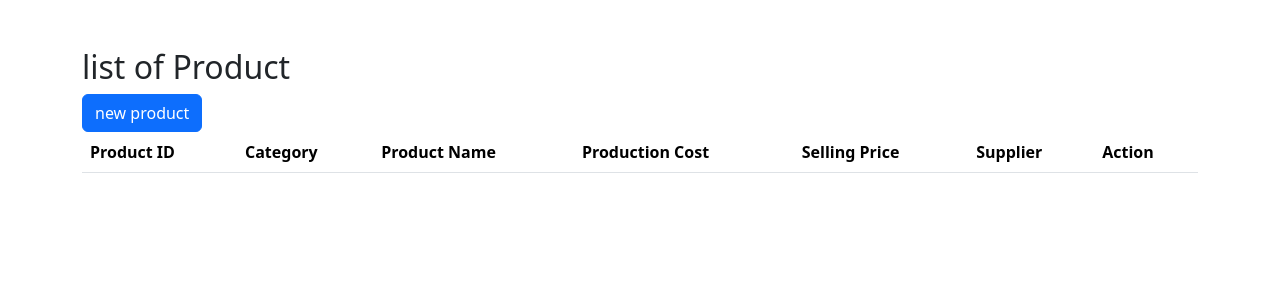
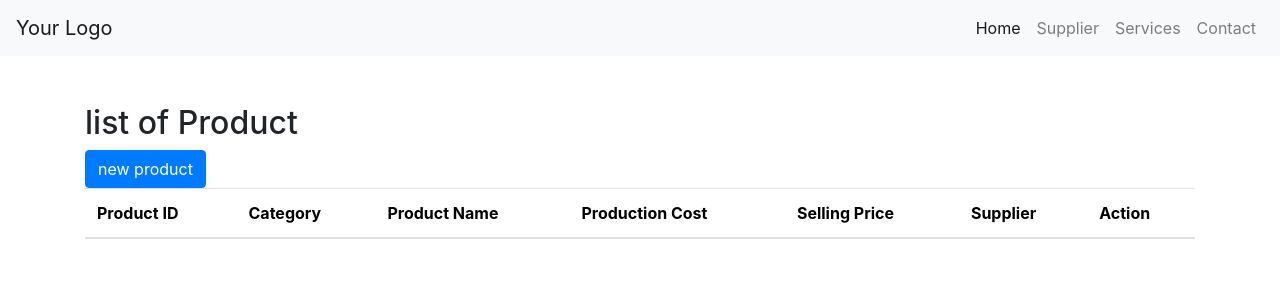
Before and after one commit to tanjil37/inventory, a PHP site: page / in a window 1280 px wide. Shown: the top 300 px of the page. Run offline with PHP 8.4, Linux system fonts and the light colour scheme; data that the repository does not hold is empty; some libraries are stand-ins or nearby versions.

Commit message:
adding navbar

```diff
--- a/index.php
+++ b/index.php
@@ -9,6 +9,10 @@
 </head>
 
 <body>
+    <header>
+        <?php include 'navbar.php'; ?>
+    </header>
+
     <div class="container my-5">
         <h2>list of Product</h2>
         <a href="/inventory/create.php" role="button" class="btn btn-primary">new product</a>
--- /dev/null
+++ b/navbar.php
@@ -0,0 +1,45 @@
+<!DOCTYPE html>
+<html lang="en">
+
+<head>
+    <meta charset="UTF-8">
+    <meta name="viewport" content="width=device-width, initial-scale=1.0">
+    <title>Responsive Navbar</title>
+    <!-- Bootstrap CSS -->
+    <link href="https://stackpath.bootstrapcdn.com/bootstrap/4.5.2/css/bootstrap.min.css" rel="stylesheet">
+</head>
+
+<body>
+
+    <nav class="navbar navbar-expand-lg navbar-light bg-light">
+        <a class="navbar-brand" href="#">Your Logo</a>
+        <button class="navbar-toggler" type="button" data-toggle="collapse" data-target="#navbarSupportedContent"
+            aria-controls="navbarSupportedContent" aria-expanded="false" aria-label="Toggle navigation">
+            <span class="navbar-toggler-icon"></span>
+        </button>
+
+        <div class="collapse navbar-collapse" id="navbarSupportedContent">
+            <ul class="navbar-nav ml-auto">
+                <li class="nav-item active">
+                    <a class="nav-link" href="index.php">Home</a>
+                </li>
+                <li class="nav-item">
+                    <a class="nav-link" href="supplier.php">Supplier</a>
+                </li>
+                <li class="nav-item">
+                    <a class="nav-link" href="#">Services</a>
+                </li>
+                <li class="nav-item">
+                    <a class="nav-link" href="#">Contact</a>
+                </li>
+            </ul>
+        </div>
+    </nav>
+
+    <!-- Bootstrap JS (optional, if you want to use Bootstrap JavaScript features) -->
+    <script src="https://code.jquery.com/jquery-3.5.1.slim.min.js"></script>
+    <script src="https://cdn.jsdelivr.net/npm/@popperjs/core@2.5.4/dist/umd/popper.min.js"></script>
+    <script src="https://stackpath.bootstrapcdn.com/bootstrap/4.5.2/js/bootstrap.min.js"></script>
+</body>
+
+</html>
--- a/supplier-delete.php
+++ b/supplier-delete.php
@@ -1,6 +1,6 @@
 <?php
-if ( isset($_GET["id"]) ) {   // check it receive the id or not
-	$id = $_GET["id"];
+if ( isset($_GET["s_id"]) ) {   // check it receive the id or not
+	$s_id = $_GET["s_id"];
 
 	$servername = "localhost";
 	$username = "root";
@@ -10,7 +10,7 @@ if ( isset($_GET["id"]) ) {   // check it receive the id or not
 	// create connection
 	$connection = new mysqli($servername, $username, $password, $database);
 
-	$sql = "DELETE FROM supplier WHERE id=$id";
+	$sql = "DELETE FROM supplier WHERE id=$s_id";
 	$connection->query($sql);
 
 }
--- a/supplier-edit.php
+++ b/supplier-edit.php
@@ -25,10 +25,10 @@ if ( $_SERVER['REQUEST_METHOD'] == 'GET'){    // why GET used not POST ?
 		header("location: /inventory/supplier.php");    ///
 		exit;
 	}
-	$id = $_GET["s_id"];
+	$s_id = $_GET["s_id"];
 
 	// read the row of the selected client from database table
-	$sql = "SELECT * FROM supplier WHERE id=$s_id";   ///
+	$sql = "SELECT * FROM supplier WHERE s_id=$s_id";   ///
 	$result = $connection->query($sql);
 	$row = $result->fetch_assoc();   ///
 
--- a/supplier.php
+++ b/supplier.php
@@ -9,6 +9,10 @@
 </head>
 
 <body>
+    <header>
+        <?php include 'navbar.php'; ?>
+    </header>
+
     <div class="container my-5">
         <h2>Supplier List</h2>
         <a href="/inventory/supplier-create.php" role="button" class="btn btn-primary">New Supplier</a>
```
